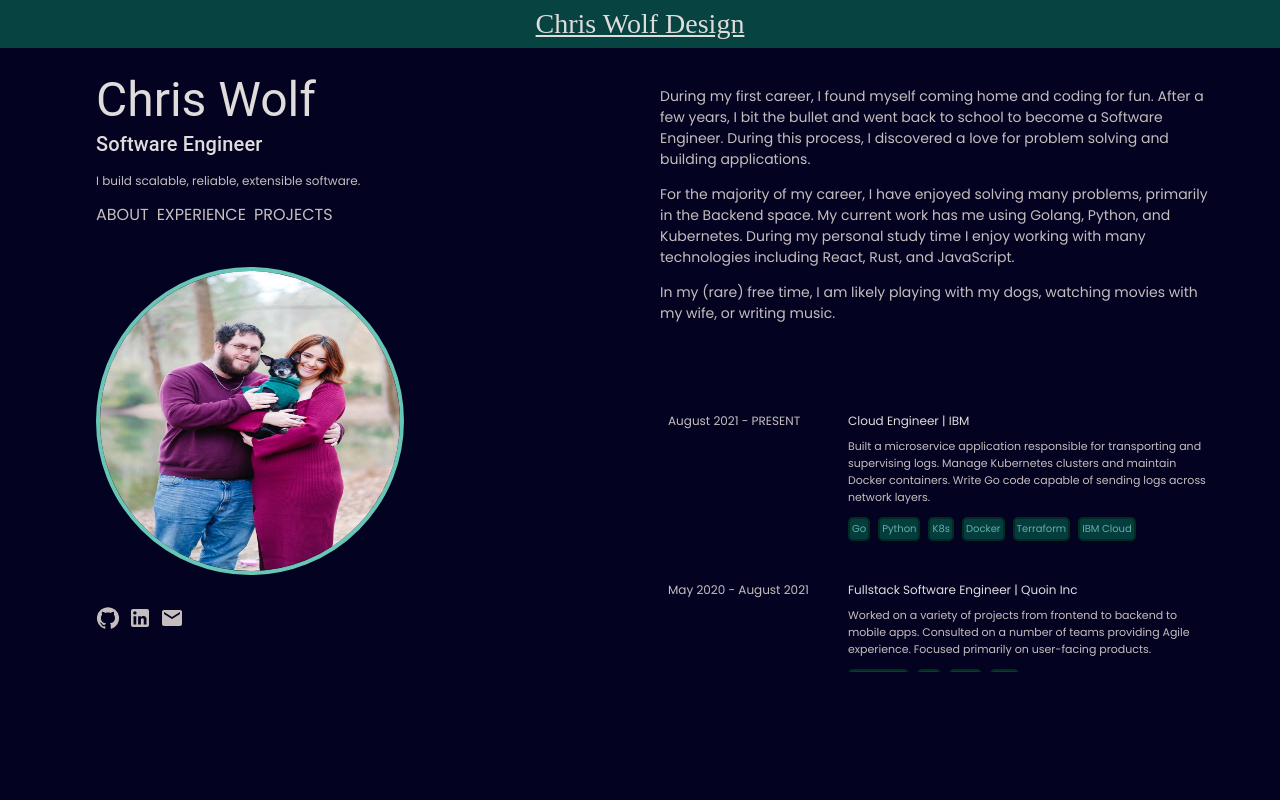
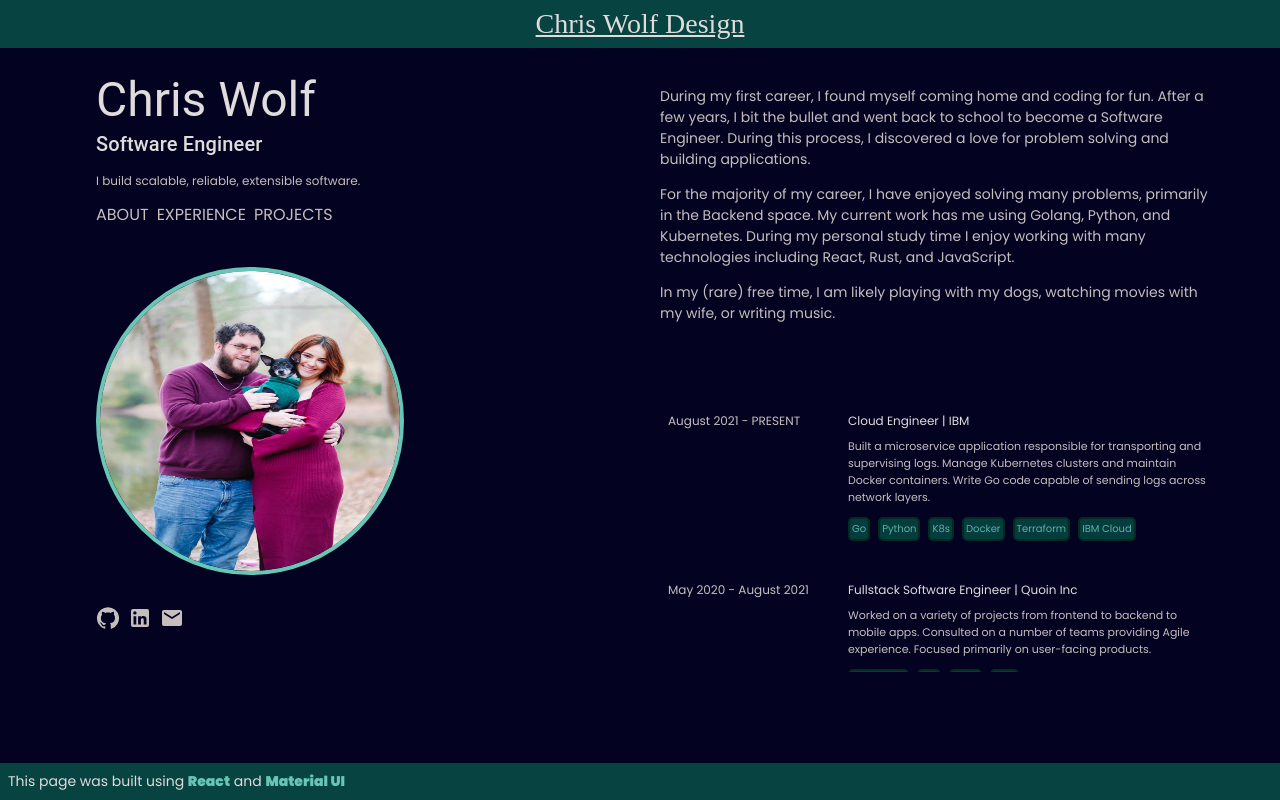
Before and after one commit to chriswolfdesign/personal-website, a React (Create React App) app: page / in a window 1280 px wide. Built offline with nearby package versions, Linux system fonts and the light colour scheme; a web font is replaced by a local one.

Commit message:
Adds footer to webpage

```diff
--- /dev/null
+++ b/src/common/components/Footer/Footer.jsx
@@ -0,0 +1,13 @@
+import { Box } from "@mui/material";
+import { footerStyle, spanStyle } from "./styles";
+
+function Footer() {
+  return (
+    <Box sx={footerStyle}>
+      This page was built using <span style={spanStyle}>React</span> and{" "}
+      <span style={spanStyle}>Material UI</span>
+    </Box>
+  );
+}
+
+export default Footer;
--- /dev/null
+++ b/src/common/components/Footer/index.js
@@ -0,0 +1,3 @@
+import Footer from "./Footer.jsx";
+
+export default Footer;
--- /dev/null
+++ b/src/common/components/Footer/styles.js
@@ -0,0 +1,25 @@
+import {
+  TECH_ITEM_BACKGROUND,
+  TEXT_TECH_ITEM,
+} from "../../../constants/colors";
+
+export const footerStyle = {
+  fontSize: 14,
+  padding: 1,
+  backgroundColor: TECH_ITEM_BACKGROUND,
+  position: "fixed",
+  bottom: 0,
+  width: "100%",
+  visibility: {
+    xs: "hidden",
+    sm: "visible",
+    md: "visible",
+    lg: "visible",
+    xl: "visible",
+  },
+};
+
+export const spanStyle = {
+  fontWeight: 900,
+  color: TEXT_TECH_ITEM,
+};
--- a/src/pages/main/MainPage/MainPage.jsx
+++ b/src/pages/main/MainPage/MainPage.jsx
@@ -2,6 +2,7 @@ import LeftPane from "../components/LeftPane";
 import { Box, Grid } from "@mui/material";
 import RightPane from "../components/RightPane";
 import Header from "../../../common/components/Header";
+import Footer from "../../../common/components/Footer";
 
 import { gridStyles } from "./styles";
 
@@ -17,6 +18,7 @@ function MainPage() {
           <RightPane />
         </Grid>
       </Grid>
+      <Footer />
     </Box>
   );
 }
```
